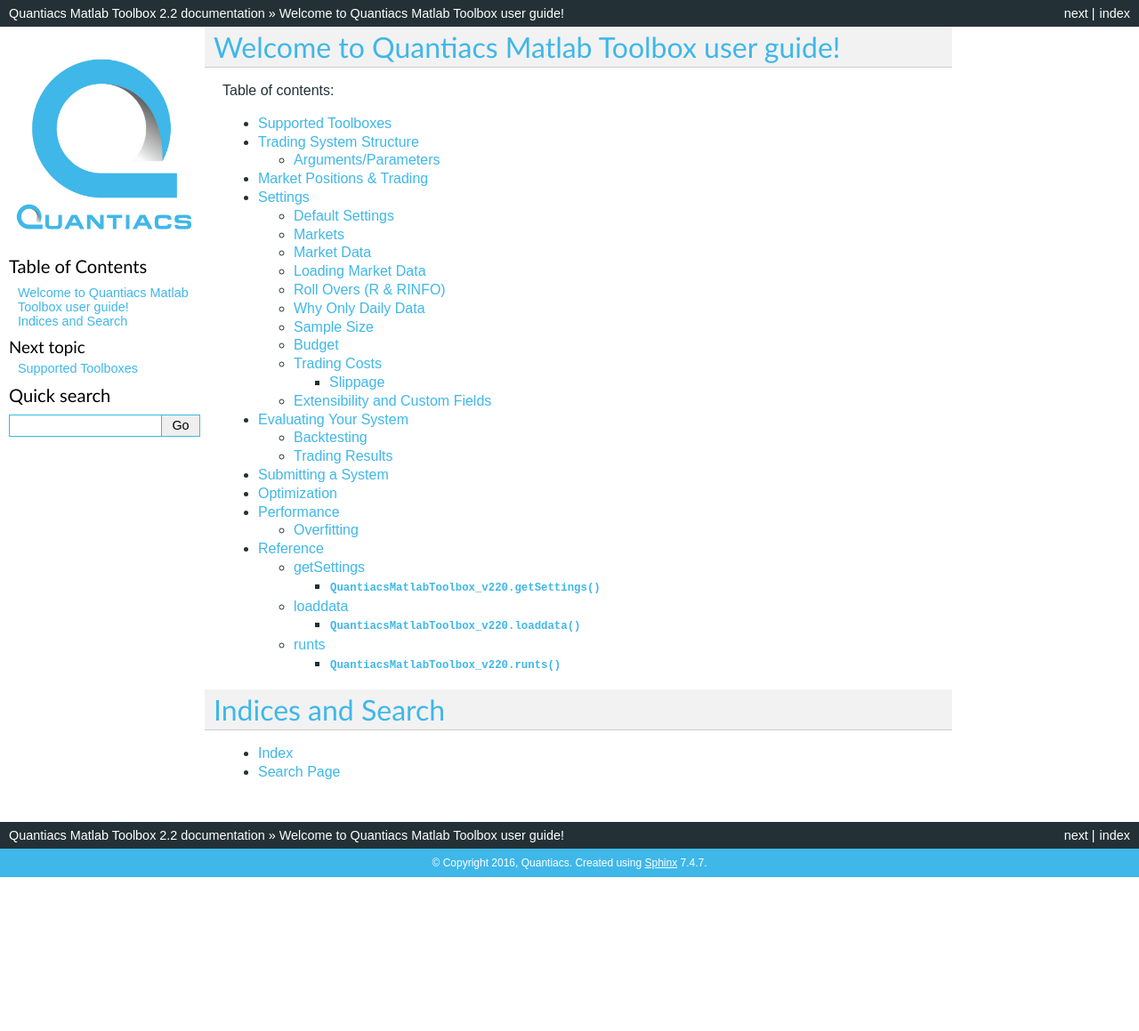
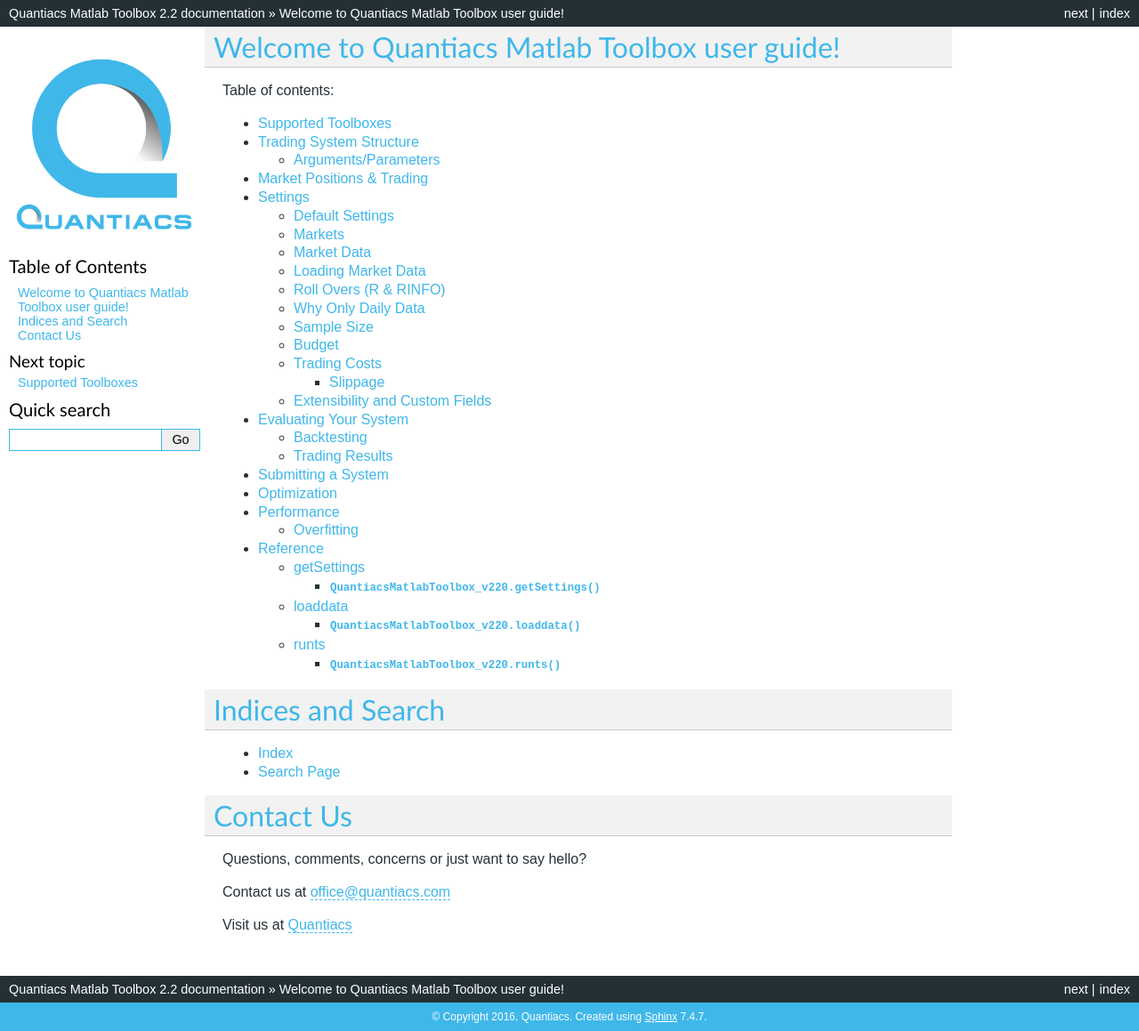
Before and after one commit to carlspeight/quantiacs-matlab-doc, a Sphinx documentation site: the page built from docs/source/index.rst, in a window 1280 px wide. Shown: the whole page at 89% size. Built offline with Sphinx 7.4.7, drawn with Linux system fonts in a browser that asks for light colours; before the commit the page ends 986 px from its top, so only the background shows below that.

Commit message:
add contact us info

```diff
--- a/docs/source/index.rst
+++ b/docs/source/index.rst
@@ -1,5 +1,5 @@
 Welcome to Quantiacs Matlab Toolbox user guide!
-===============================================
+==================================================
 
 Table of contents:
 
@@ -17,7 +17,18 @@
    reference
 
 Indices and Search
-==================
+=====================
 
 * :ref:`genindex`
 * :ref:`search`
+
+Contact Us
+=============
+
+Questions, comments, concerns or just want to say hello?
+
+Contact us at office@quantiacs.com
+
+Visit us at `Quantiacs`_
+
+.. _`Quantiacs`: https://www.quantiacs.com/Home.aspx
```
